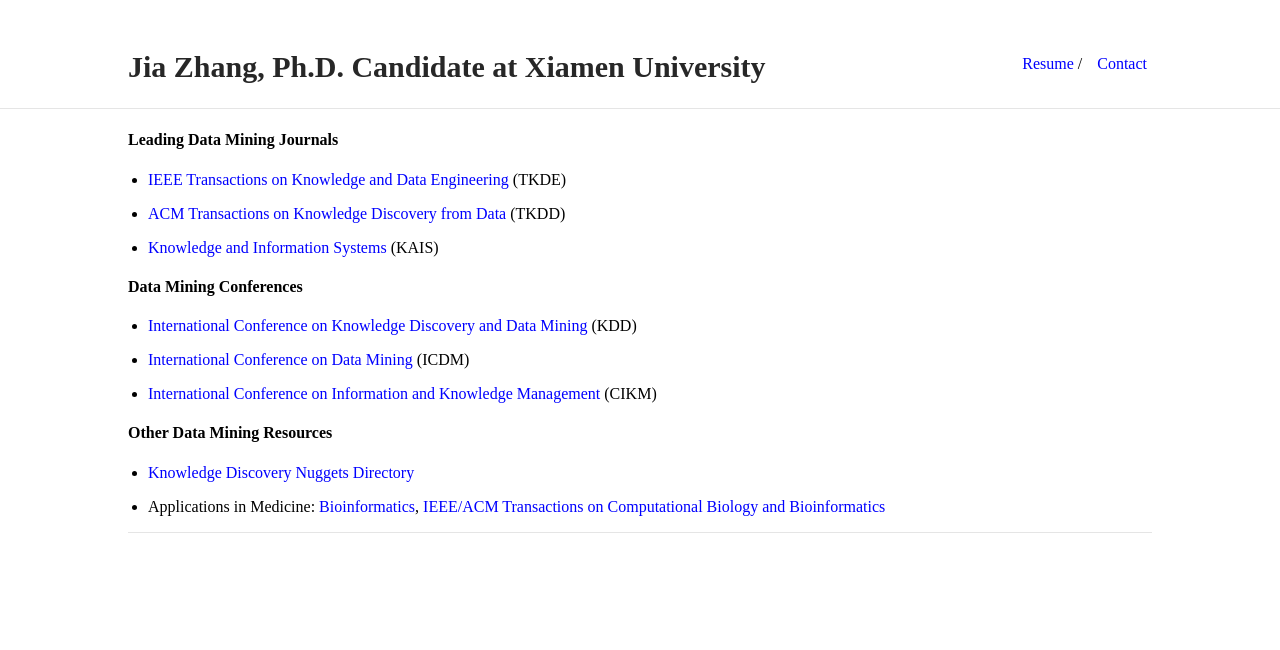
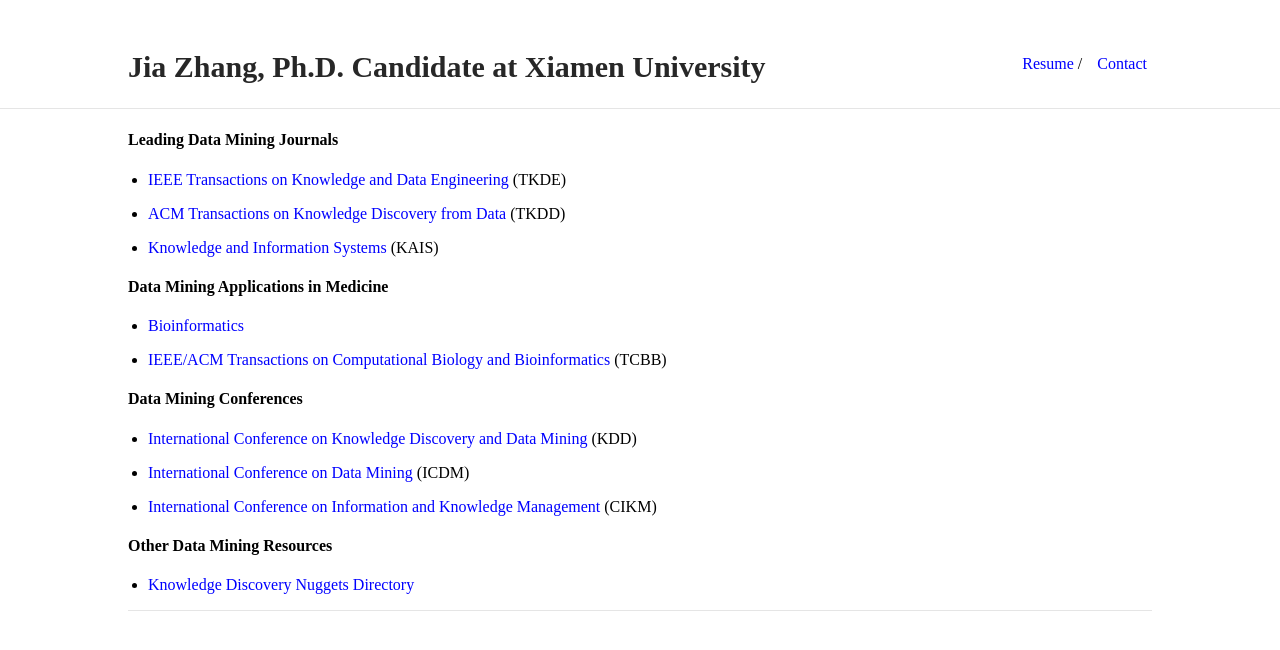
Before and after one commit to jiazhang-ml/jiazhang-ml.github.io, a Jekyll site: the page built from links-dm.md, in a window 1280 px wide, cut to the strip 0-876 px from the top of the page. Shown: the top 650 px of the strip. Built offline with Jekyll 4.4.1, drawn with Linux system fonts in a browser that asks for light colours; part of the change alters nothing that is shown.

Commit message:
Update links-dm.md

```diff
--- a/links-dm.md
+++ b/links-dm.md
@@ -10,6 +10,12 @@ is_contact: true
 
 * [Knowledge and Information Systems](https://dblp.uni-trier.de/db/journals/kais/) (KAIS)
 
+#### Data Mining Applications in Medicine
+
+* [Bioinformatics](https://dblp.uni-trier.de/db/journals/bioinformatics/)
+
+* [IEEE/ACM Transactions on Computational Biology and Bioinformatics](https://dblp.uni-trier.de/db/journals/tcbb/) (TCBB)
+
 #### Data Mining Conferences
 
 * [International Conference on Knowledge Discovery and Data Mining](https://www.kdd.org/) (KDD)
@@ -21,5 +27,3 @@ is_contact: true
 #### Other Data Mining Resources
 
 * [Knowledge Discovery Nuggets Directory](https://www.kdnuggets.com/)
-
-* Applications in Medicine: [Bioinformatics](https://dblp.uni-trier.de/db/journals/bioinformatics/), [IEEE/ACM Transactions on Computational Biology and Bioinformatics](https://dblp.uni-trier.de/db/journals/tcbb/)
```
